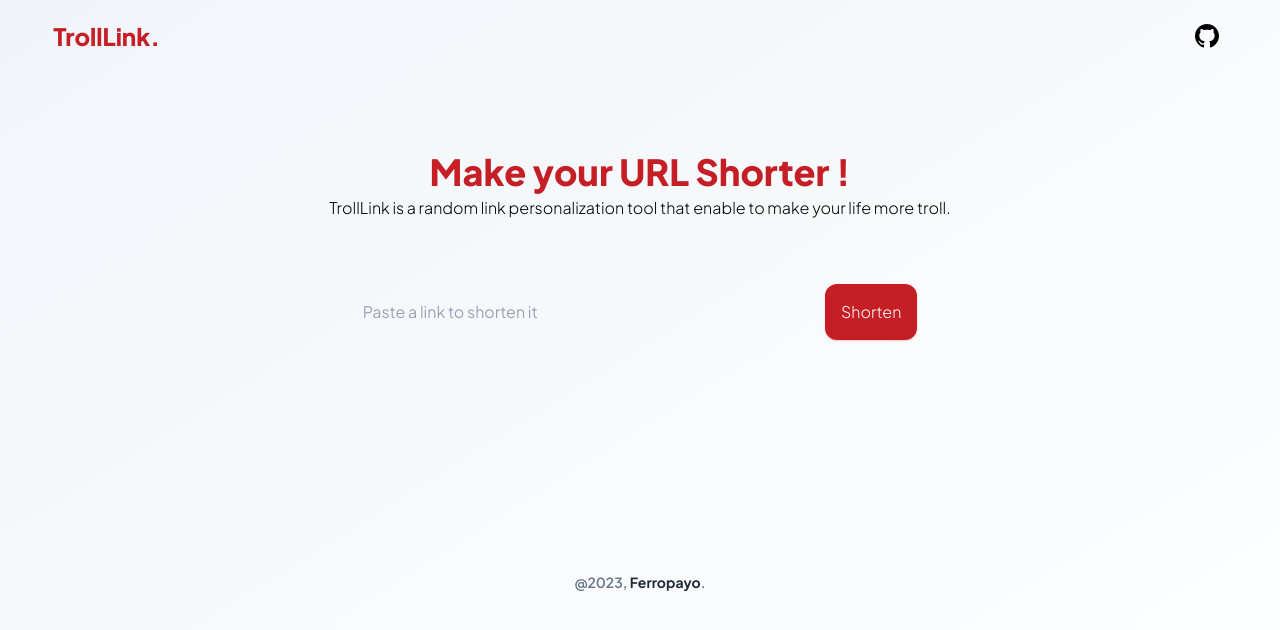
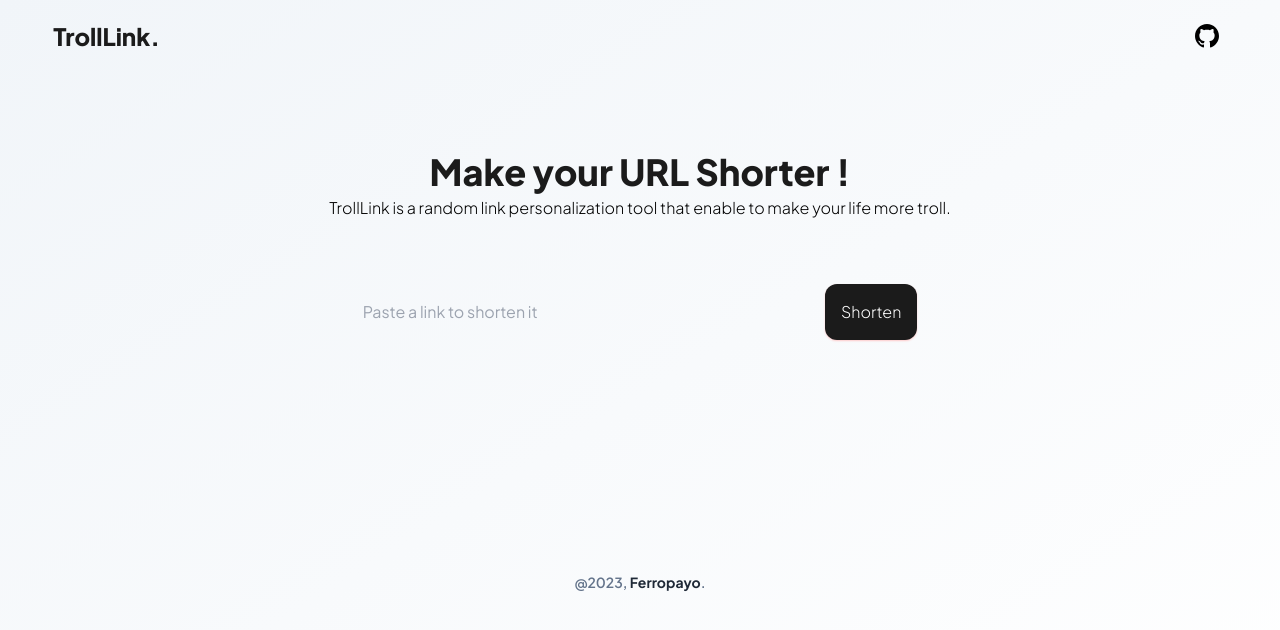
Before and after one commit to raymondtju/zez, a Next.js app: page / in a window 1280 px wide. Shown: the top 630 px of the page. Built offline with nearby package versions, Linux system fonts and the light colour scheme; no server answers; what prettier-plugin-tailwindcss would draw is missing.

Commit message:
tailwind config styling

```diff
--- a/src/styles/globals.css
+++ b/src/styles/globals.css
@@ -55,3 +55,17 @@
     }
   }
 }
+
+@layer components {
+  .formInput {
+    @apply block w-full rounded-lg border border-gray-300 bg-gray-50 p-2.5 text-sm text-gray-900;
+  }
+
+  .formLabel {
+    @apply mb-2 block text-sm font-medium text-gray-900 dark:text-white;
+  }
+
+  .formButton {
+    @apply w-full rounded-lg bg-gray-900 px-5 py-2.5 text-center text-sm font-medium text-white hover:bg-gray-800 sm:w-auto;
+  }
+}
--- a/tailwind.config.js
+++ b/tailwind.config.js
@@ -11,9 +11,10 @@ module.exports = {
   theme: {
     extend: {
       colors: {
-        redGuy: "#C51F25",
-        orangeGuy: "#F2C94C"
-      }
+        // redGuy: "#C51F25",
+        redGuy: "#1B1B1B",
+        orangeGuy: "#F2C94C",
+      },
     },
   },
   plugins: [require("prettier-plugin-tailwindcss")],
```
